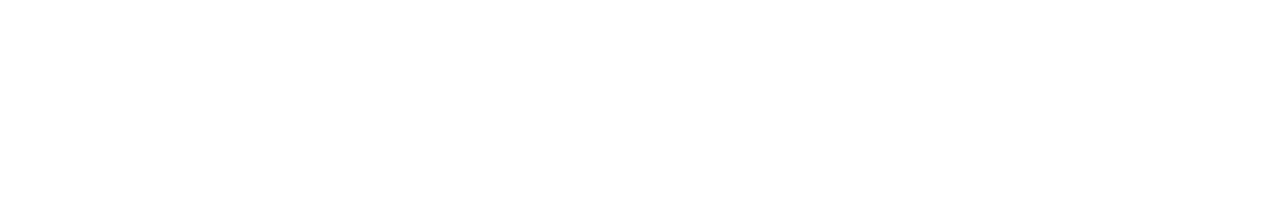
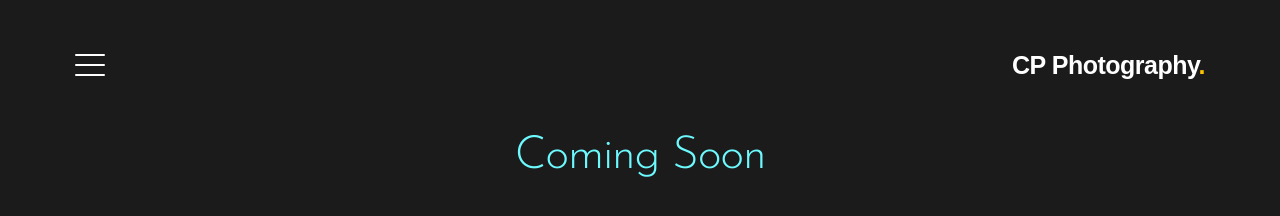
Before and after one commit to argounova/cp-photography, a Gatsby site: page / in a window 1280 px wide. Built offline with nearby package versions, Linux system fonts and the light colour scheme; Gatsby itself is replaced by a stand-in of ours.

Commit message:
successfully incorporated custom navigation menu

```diff
--- a/package.json
+++ b/package.json
@@ -15,6 +15,7 @@
     "clean": "gatsby clean"
   },
   "dependencies": {
+    "framer-motion": "^10.7.0",
     "gatsby": "^5.7.0",
     "gatsby-plugin-google-fonts": "^1.0.1",
     "gatsby-plugin-image": "^3.7.0",
@@ -22,6 +23,8 @@
     "gatsby-source-filesystem": "^5.7.0",
     "gatsby-transformer-sharp": "^5.7.0",
     "react": "^18.2.0",
-    "react-dom": "^18.2.0"
+    "react-dom": "^18.2.0",
+    "react-icons": "^4.8.0",
+    "styled-components": "^5.3.9"
   }
 }
--- a/src/components/Layout/index.jsx
+++ b/src/components/Layout/index.jsx
@@ -4,16 +4,22 @@ import {
   pageGradientA,
   pageGradientB,
 } from './index.module.css'
+import Navigation from '../Navigation/index'
+import { GlobalStyle } from "../../styles/GlobalStyles"
 
 const Layout = ({ children }) => {
     return (
+        <>
+            <GlobalStyle />
                 <main className={pageImage}>
                     <div className={pageGradientA}>
                         <div className={pageGradientB}>
+                            <Navigation />
                             {children}
                         </div>
                     </div>
                 </main>
+        </>
     )
 }
 
--- /dev/null
+++ b/src/components/Navigation/anim.jsx
@@ -0,0 +1,48 @@
+export const barOneVariants = {
+  open: {
+    y: [0, 10, 10, 10, 10],
+    rotate: [0, 0, 0, 45, 45],
+  },
+  closed: {
+    y: [10, 10, 0, 0, 0],
+  },
+}
+
+export const barTwoVariants = {
+  open: {
+    opacity: 0,
+  },
+  closed: {
+    opacity: 1,
+  },
+}
+
+export const barThreeVariants = {
+  open: {
+    y: [0, -10, -10, -10, -10],
+    rotate: [0, 0, 0, -45, -45],
+  },
+  closed: {
+    y: [-10, -10, 0, 0, 0],
+  },
+}
+
+export const menuList = {
+  open: {
+    x: 0,
+  },
+  closed: {
+    x: "calc(var(--menuWidth) * -1)",
+  },
+}
+
+export const subMenuNavVariants = {
+  open: {
+    opacity: 1,
+    height: "auto",
+  },
+  closed: {
+    opacity: 0,
+    height: 0,
+  },
+}
--- /dev/null
+++ b/src/components/Navigation/constants.jsx
@@ -0,0 +1,18 @@
+export const menuItems = [
+  {
+    path: "/",
+    text: "home",
+  },
+  {
+    path: "/about",
+    text: "about",
+  },
+  {
+    path: "/news",
+    text: "news",
+  },
+  {
+    path: "/contact",
+    text: "contact",
+  },
+]
--- a/src/components/Navigation/index.jsx
+++ b/src/components/Navigation/index.jsx
@@ -0,0 +1,142 @@
+import React, { useState } from "react"
+import { Link } from "gatsby"
+import { motion } from "framer-motion"
+import { menuItems } from "./constants"
+import { UseSiteMetadata } from "../../hooks/useSiteMetadata"
+import { FiChevronDown as Chevron } from "react-icons/fi"
+import {
+    Styles,
+    NavTopLevel,
+    SubNavStyles,
+    HamburgerStyles,
+    LogoStyles,
+} from "./styles"
+import {
+    barOneVariants,
+    barTwoVariants,
+    barThreeVariants,
+    menuList,
+    subMenuNavVariants,
+} from "./anim"
+
+const Navigation = () => {
+    const [isOpen, setNav] = useState(false)
+
+    const [subNavIsOpen, setSubNav] = useState(false)
+
+    const toggleNav = () => {
+      setNav((isOpen) => !isOpen)
+    }
+
+    const toggleSubNav = () => {
+      setSubNav((subNavIsOpen) => !subNavIsOpen)
+    }
+
+    const { title } = UseSiteMetadata()
+
+    return (
+        <Styles>
+          <div className="nav">
+            <div className="container">
+              <HamburgerStyles
+                initial="closed"
+                animate={isOpen ? "open" : "closed"}
+                onClick={toggleNav}
+                onKeyDown={toggleNav}
+                aria-label={isOpen ? "Close Menu" : "Open Menu"}
+                className={isOpen ? " open" : ""}
+              >
+                <motion.span
+                  className="bar"
+                  variants={barOneVariants}
+                ></motion.span>
+                <motion.span
+                  className="bar"
+                  variants={barTwoVariants}
+                ></motion.span>
+                <motion.span
+                  className="bar"
+                  variants={barThreeVariants}
+                ></motion.span>
+              </HamburgerStyles>
+
+              {title && (
+                <LogoStyles>
+                  <Link to="/">
+                    {title}
+                    <span>.</span>
+                  </Link>
+                </LogoStyles>
+              )}
+            </div>
+          </div>
+          <motion.div
+            initial="closed"
+            animate={isOpen ? "open" : "closed"}
+            variants={menuList}
+            transition={{ type: "ease", stiffness: 50, velocity: 50 }}
+            className="menu"
+          >
+            <NavTopLevel>
+              {menuItems.map((item, index) => (
+                <li key={index}>
+                  <Link
+                    onClick={toggleNav}
+                    onKeyDown={toggleNav}
+                    to={item.path}
+                    activeClassName="menu__item--active"
+                  >
+                    {item.text}
+                    <span>.</span>
+                  </Link>
+                </li>
+              ))}
+                <li className={subNavIsOpen ? "open" : "closed"}>
+                  <button
+                    type="button"
+                    onClick={toggleSubNav}
+                    onKeyDown={toggleSubNav}
+                  >
+                    Products<span>.</span>
+                    <Chevron />
+                  </button>
+
+                  <SubNavStyles
+                    initial="closed"
+                    animate={subNavIsOpen ? "open" : "closed"}
+                    variants={subMenuNavVariants}
+                  >
+                    <li>
+                      <Link
+                        onClick={toggleNav}
+                        onKeyDown={toggleNav}
+                        to="/products"
+                      >
+                        All Products<span>.</span>
+                      </Link>
+                    </li>
+                    <hr />
+                    {/* {featuredProduct.map((item, index) => {
+                      const { gatsbyPath, title } = item
+                      return (
+                        <li key={index}>
+                          <Link
+                            onClick={toggleNav}
+                            onKeyDown={toggleNav}
+                            to={gatsbyPath}
+                          >
+                            {title}
+                            <span>.</span>
+                          </Link>
+                        </li>
+                      )
+                    })} */}
+                  </SubNavStyles>
+                </li>
+            </NavTopLevel>
+          </motion.div>
+        </Styles>
+    )
+}
+
+export default Navigation
--- /dev/null
+++ b/src/components/Navigation/styles.jsx
@@ -0,0 +1,187 @@
+import styled from "styled-components"
+import { motion } from "framer-motion"
+
+export const Styles = styled.nav`
+  .nav {
+    position: fixed;
+    top: 0;
+    left: 0;
+    width: 100%;
+    z-index: 100;
+    padding: 20px var(--borderSpacing) 0 var(--borderSpacing);
+
+    @media (min-width: 1024px) {
+      padding-top: 50px;
+    }
+
+    @media (min-width: 1440px) {
+      padding-top: 70px;
+    }
+  }
+
+  .container {
+    display: flex;
+    align-items: center;
+    justify-content: space-between;
+    height: 100%;
+  }
+
+  .menu {
+    background-color: #000;
+    width: var(--menuWidth);
+    transform: translateX(calc(var(--menuWidth) * -1));
+    height: 100%;
+    top: 0;
+    bottom: 0;
+    left: 0;
+    position: fixed;
+    z-index: 99;
+    padding: 30px var(--borderSpacing);
+    display: flex;
+    align-items: center;
+  }
+`
+
+export const NavTopLevel = styled.ul`
+  list-style: none;
+  padding: 0;
+  margin: 0;
+
+  > li,
+  > li > button {
+    text-transform: capitalize;
+    font-size: var(--h2);
+    font-weight: 700;
+    cursor: pointer;
+    transition: color 0.3s ease;
+
+    a {
+      text-decoration: none;
+      color: #fff;
+    }
+
+    span {
+      color: var(--primary);
+    }
+
+    &:hover {
+      color: var(--primary);
+      > a {
+        color: var(--primary);
+      }
+    }
+  }
+
+  > li {
+    &.open {
+      > button > svg {
+        transform: rotate(180deg);
+      }
+    }
+  }
+
+  > li > button {
+    background-color: transparent;
+    padding: 0;
+    color: #fff;
+    border: none;
+    font-family: "Heebo", sans-serif;
+    display: flex;
+    align-items: center;
+  }
+
+  > li > button > svg {
+    font-size: 22px;
+    margin-left: 6px;
+    color: var(--primary);
+    transition: transform 0.3s ease;
+
+    @media (min-width: 768px) {
+      font-size: 26px;
+    }
+
+    @media (min-width: 1024px) {
+      font-size: 30px;
+    }
+  }
+`
+
+export const SubNavStyles = styled(motion.ul)`
+  padding-left: calc(var(--gap) / 2);
+  list-style: none;
+  margin: 0;
+
+  > li {
+    font-size: var(--h4);
+    font-weight: 700;
+
+    &:hover {
+      > a {
+        color: var(--primary);
+      }
+    }
+  }
+
+  @media (min-width: 1024px) {
+    padding-left: var(--gap);
+  }
+
+  hr {
+    margin-top: 10px;
+    margin-bottom: 10px;
+  }
+`
+
+export const HamburgerStyles = styled(motion.button)`
+  background-color: transparent;
+  border: none;
+  width: 30px;
+  height: 30px;
+  padding: 0;
+  cursor: pointer;
+  outline: none;
+
+  &:focus {
+    border: none;
+    outline: none;
+  }
+
+  .bar {
+    display: block;
+    background-color: #fff;
+    height: 2px;
+    border-radius: 2px;
+
+    &:nth-of-type(2) {
+      margin-top: 8px;
+      margin-bottom: 8px;
+    }
+  }
+`
+
+export const LogoStyles = styled.div`
+  font-weight: 700;
+  font-size: 20px;
+  letter-spacing: -0.5px;
+
+  a {
+    color: #fff;
+    text-decoration: none;
+    transition: color 0.3s ease;
+  }
+
+  @media (min-width: 1024px) {
+    font-size: 25px;
+  }
+
+  span {
+    color: var(--primary);
+  }
+
+  &:hover,
+  &:focus {
+    a {
+      color: var(--primary);
+    }
+  }
+`
--- /dev/null
+++ b/src/hooks/useSiteMetadata.jsx
@@ -0,0 +1,28 @@
+import { useStaticQuery, graphql } from "gatsby"
+
+export const UseSiteMetadata = () => {
+  const { site } = useStaticQuery(
+    graphql`
+      query SiteMetaData {
+        site {
+          siteMetadata {
+            siteUrl
+            title
+          }
+        }
+      }
+    `
+  )
+
+  return site.siteMetadata
+}
+
+//             developerName
+//             developerUrl
+//             twitterUsername
+//             facebookUsername
+//             instagramUsername
+//             linkedinUsername
+//             author
+//             twitterUsername
+//             description
--- a/src/pages/index.jsx
+++ b/src/pages/index.jsx
@@ -1,17 +1,12 @@
 import * as React from "react"
 import Layout from "../components/Layout"
-import {
-  heading,
-  headingAccent,
-} from './index.module.css'
+import { heading } from './index.module.css'
 
 const IndexPage = () => {
   return (
     <Layout>
       <h1 className={heading}>
-        CP Photography
-        <br />
-        <span className={headingAccent}>coming soon</span>
+        Coming Soon
       </h1>
     </Layout>
   )
--- a/src/pages/index.module.css
+++ b/src/pages/index.module.css
@@ -4,7 +4,7 @@
     text-align: center;
     font-family: 'Josefin Sans';
     font-weight: 300;
-    color: #ffffff;
+    color: #6dfaff;
     margin-top: 10%;
 }
 
--- /dev/null
+++ b/src/styles/GlobalStyles.js
@@ -0,0 +1,284 @@
+import { createGlobalStyle } from "styled-components"
+
+export const GlobalStyle = createGlobalStyle`
+
+:root {
+  --bannerTitle: 34px;
+  --borderSpacing: 30px;
+  --menuWidth: 100vw;
+  --blockquote: 20px;
+  --background: #1b1b1b;
+  --primary: #ffc400;
+  --bodyColor: #afc2cb;
+  --inActive: #555;
+  --letterSpacing: -0.075rem;
+  --boxShadow: 0px 15px 22px 3px rgba(0, 0, 0, 0.55);
+  --textShadow: 0px 0px 5px rgba(0, 0, 0, 1);
+  --p: 14px;
+  --h2: 20px;
+  --h3: 19px;
+  --h4: 18px;
+  --h5: 17px;
+  --h6: 16px;
+  --gap: 40px;
+  --sectionMargin: 60px;
+
+  @media(min-width:375px) {
+    --bannerTitle: 36px;
+    --h2: 22px;
+    --h3: 21px;
+    --h4: 20px;
+    --h5: 19px;
+    --h6: 18px;
+    --sectionMargin: 80px;
+  }
+
+  @media(min-width:414px) {
+    --bannerTitle: 40px;
+    --h2: 27px;
+    --h3: 25px;
+    --h4: 23px;
+    --h5: 21px;
+    --h6: 20px;
+  }
+
+  @media(min-width:768px) {
+    --bannerTitle: 46px;
+    --blockquote: 26px;
+    --p: 15px;
+    --h2: 30px;
+    --h3: 28px;
+    --h4: 26px;
+    --h5: 24px;
+    --h6: 22px;
+    --sectionMargin: 100px;
+  }
+
+  @media(min-width:1024px) {
+    --borderSpacing: 75px;
+    --p: 16px;
+    --h2: 36px;
+    --h3: 32px;
+    --h4: 29px;
+    --h5: 27px;
+    --h6: 25px;
+    --sectionMargin: 180px;
+  }
+
+  @media(min-width:1200px) {
+    --p: 17px;
+  }
+}
+
+* {
+    box-sizing: border-box;
+    scroll-behavior: smooth;
+}
+
+
+body {
+    font-family: 'Heebo', sans-serif;
+    margin: 0;
+    -webkit-font-smoothing: antialiased;
+    -moz-osx-font-smoothing: grayscale;
+    background-color: var(--background);
+    color: #fff;
+    overflow-x: hidden;
+    font-size: var(--p);
+}
+
+h1,
+h2 {
+    margin-top: 0.5rem;
+    margin-bottom: 1rem;
+    line-height: 1.25em;
+    font-weight: 700;
+    letter-spacing: var(--letterSpacing);
+
+    @media(min-width: 1200px) {
+        margin-bottom: 1.5rem;
+    }
+}
+
+h3,
+h4,
+h5,
+h6 {
+  margin-top: 0.5rem;
+  margin-bottom: 1rem;
+}
+
+h1 {
+    font-size: var(--bannerTitle);
+}
+
+h2 {
+    font-size: var(--h2);
+}
+
+h3 {
+  font-size: var(--h3);
+}
+
+h4 {
+  font-size: var(--h4);
+}
+
+h5 {
+  font-size: var(--h5);
+}
+
+h6 {
+  font-size: var(--h6);
+}
+
+p {
+    margin-top: 0.5rem;
+    margin-bottom: 1rem;
+    color: var(--bodyColor);
+}
+
+b,
+strong {
+  font-weight: 700;
+}
+
+i {
+  font-style: italic;
+}
+
+.underline {
+  text-decoration: underline;
+  text-underline-position: under;
+  text-decoration-color: rgba(175, 194, 203, 0.25);
+  text-decoration-thickness: 0.125rem;
+}
+
+hr,
+ol,
+ul,
+blockquote {
+  margin-top: calc(var(--sectionMargin) / 2);
+  margin-bottom: calc(var(--sectionMargin) / 2);
+}
+
+hr {
+  border: none;
+  height: 2px;
+  background-color: #333;
+}
+
+a {
+  color: var(--primary);
+  transition: color 0.3s ease;
+  cursor: pointer;
+
+  &:hover,
+  &:focus {
+    text-decoration: none;
+  }
+}
+
+blockquote {
+  font-size: var(--blockquote);
+  font-family: 'Times New Roman', Times, serif;
+  font-style: italic;
+  margin-left: 0;
+  border-left: 2px solid var(--primary);
+  padding-left: var(--gap);
+}
+
+.container {
+  margin-left: auto;
+  margin-right: auto;
+
+  &__tight {
+    max-width: 1400px;
+  }
+
+  &__scroll {
+    overflow-x: scroll;
+    display: flex;
+    scroll-snap-type: x mandatory;
+
+    &::-webkit-scrollbar {
+      width: 14px;
+      height: 4px;
+    }
+    &::-webkit-scrollbar-thumb {
+      background: var(--primary);
+      border-radius: 0px;
+    }
+    &::-webkit-scrollbar-thumb:hover {
+      background: var(--primary);
+    }
+    &::-webkit-scrollbar-track {
+      background: #000;
+      border-radius: 0px;
+    }
+
+    @media (min-width: 1200px) {
+      overflow-x: visible;
+    }
+  }
+}
+
+.section {
+    margin-top: var(--sectionMargin);
+    margin-bottom: var(--sectionMargin);
+    padding: 0 var(--borderSpacing);
+
+    &.section__padding {
+        padding-top: var(--sectionMargin);
+        padding-bottom: var(--sectionMargin);
+    }
+}
+
+.intro__area {
+  margin-bottom: calc(var(--gap) * 2);
+  max-width: 700px;
+
+  h2 {
+    display: inline-block;
+    border-bottom: 2px solid rgba(255,255,255,0.15);
+  }
+}
+
+.learn__more {
+  margin-top: calc(var(--gap) * 2);
+}
+
+.feed {
+  display: flex;
+  flex-wrap: wrap;
+  gap: var(--gap);
+  margin-left: auto;
+  margin-right: auto;
+  max-width: 1400px;
+
+  >* {
+    flex: 0 0 100%;
+
+    @media(min-width:414px) {
+      flex-basis: calc(50% - (calc(var(--gap) / 2)));
+    }
+
+    @media(min-width:1024px) {
+      flex-basis: calc(33.333% - 27px);
+    }
+  }
+}
+
+.contentimg {
+  margin-top: var(--gap);
+  margin-bottom: var(--gap);
+}
+
+.contentdescription {
+  color: var(--bodyColor);
+  font-style: italic;
+  font-size: 0.813rem;
+  text-align: center;
+  margin-top: calc(var(--gap) / 2);
+}
+`
```
Also changed, not shown: src/components/Navigation/index.module.css (deleted), 1 other file. Lines whose indentation alone changed are shown as unchanged.
